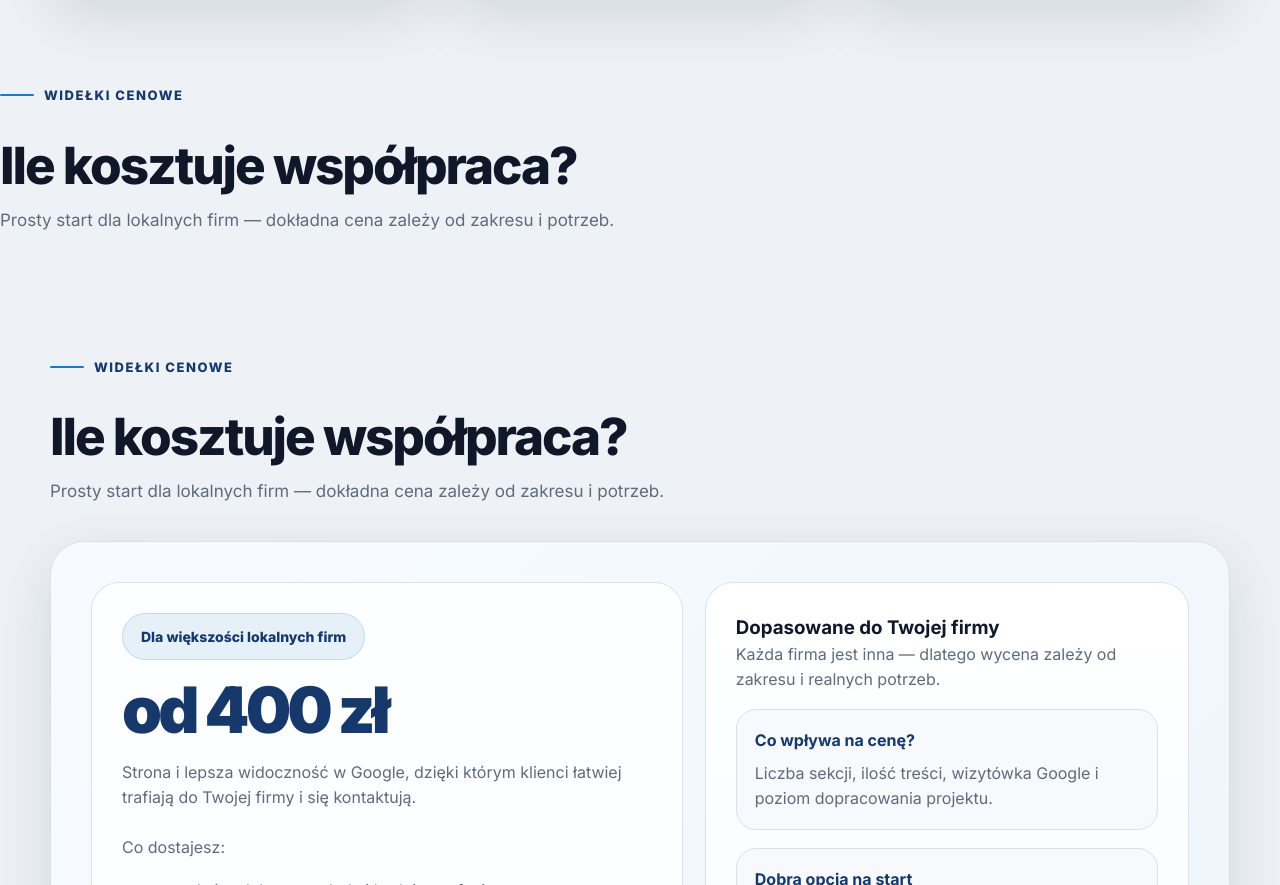
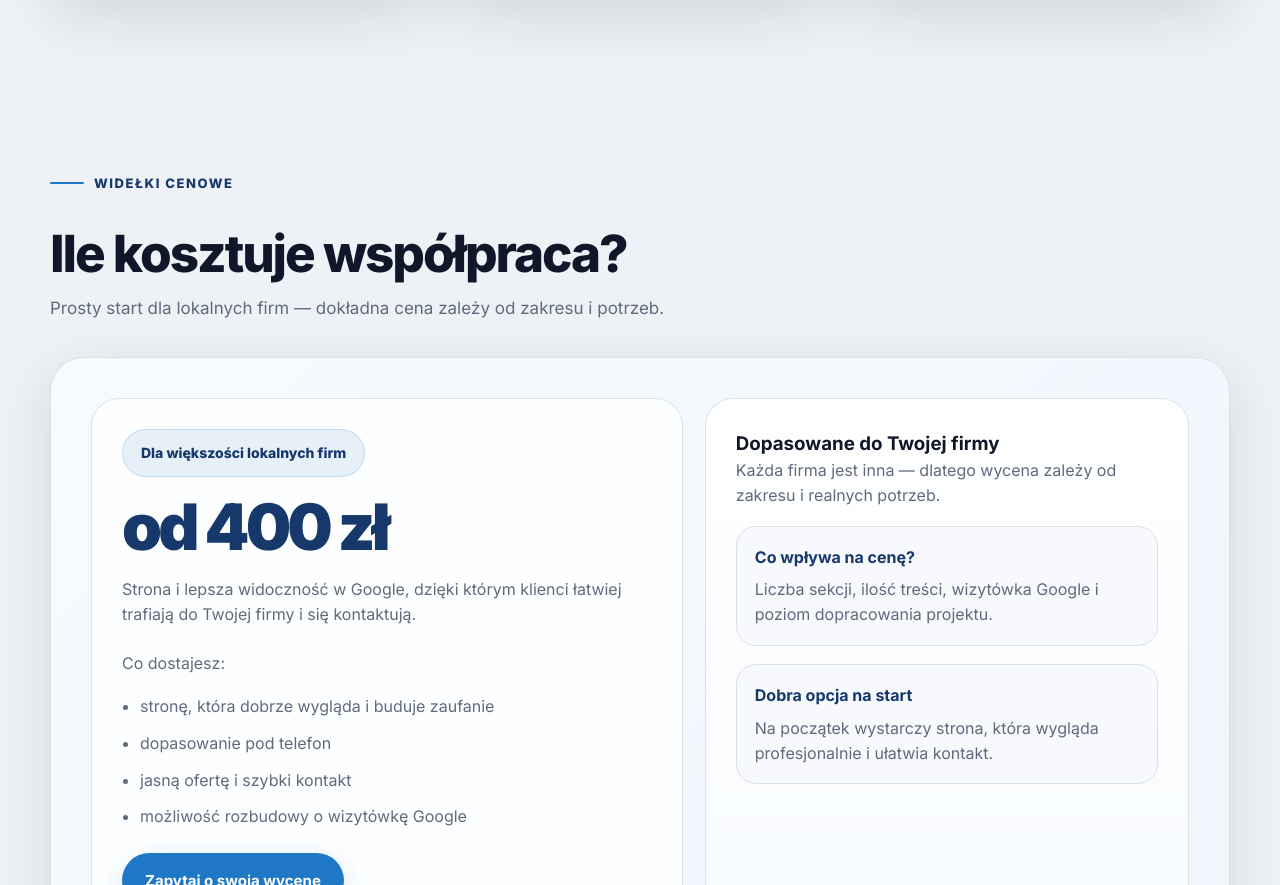
Before and after one commit to webboost-com-pl/WebBoost, a plain HTML site: page index.html in a window 1280 px wide. Shown: the part 2432-3317 px from the top of the page. Drawn offline with Linux system fonts and the light colour scheme.

Commit message:
Update index.html

```diff
--- a/index.html
+++ b/index.html
@@ -1316,11 +1316,7 @@
           </article>
         </div>
       </div>
-    </section><div class="section-head">
-  <div class="eyebrow">Widełki cenowe</div>
-  <h2>Ile kosztuje współpraca?</h2>
-  <p>Prosty start dla lokalnych firm — dokładna cena zależy od zakresu i potrzeb.</p>
-</div>
+    </section>
    <section class="section" id="cennik">
   <div class="container">
     <div class="section-head">
```
